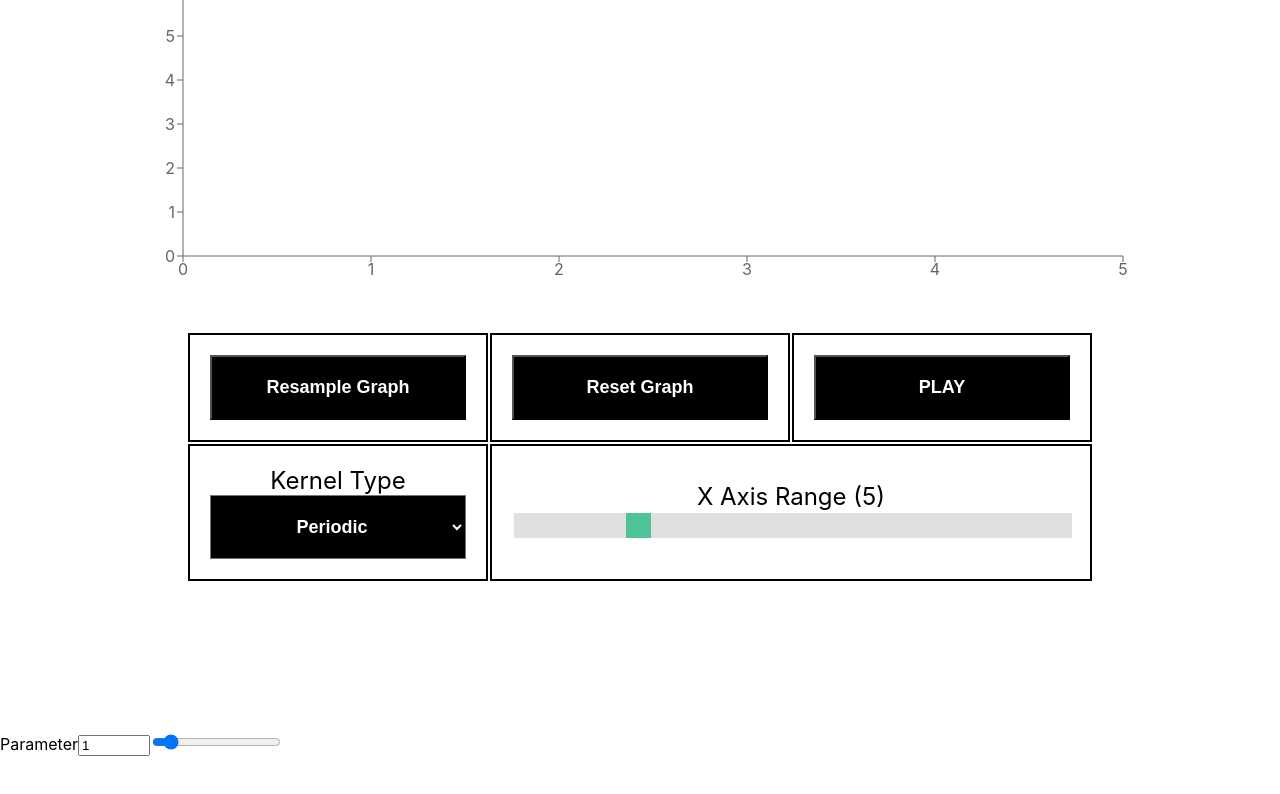
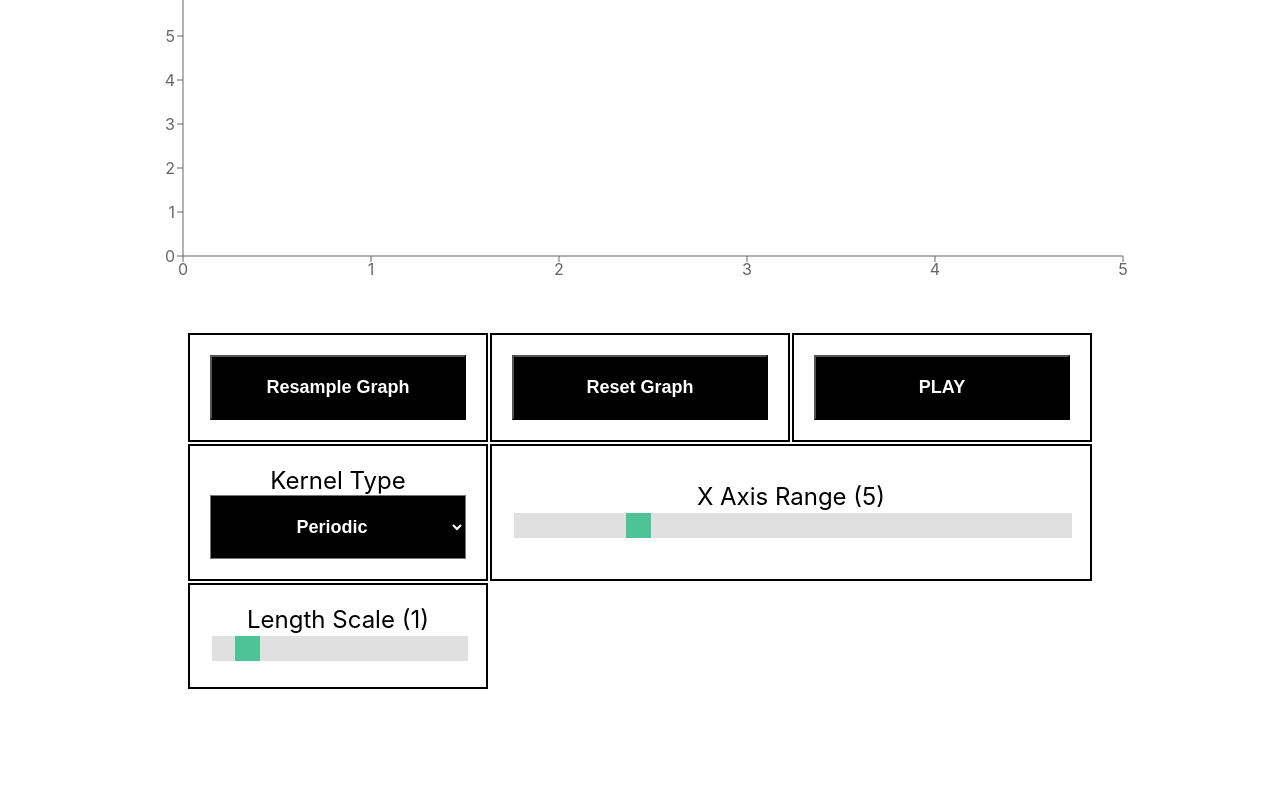
Before and after one commit to mrkobhrai/drawing-sounds, a React (Create React App) app in the folder frontend/: page / in a window 1280 px wide. Shown: the part 422-1216 px from the top of the page. Before the commit the page ends 1178 px from the top, so only its background shows below. Built offline with nearby package versions, Linux system fonts and the light colour scheme.

Commit message:
Add folders for the frontend components and utils; Add a slider component

```diff
--- a/frontend/src/App.tsx
+++ b/frontend/src/App.tsx
@@ -1,20 +1,15 @@
 import React, {ChangeEvent, useRef, useState} from 'react';
 import './App.css';
 import './SASSStyles.scss';
-import SoundGenerator from './SoundGenerator';
-import PointFetcher from './PointFetcher';
-import SoundGraph from './SoundGraph';
+import SoundGenerator from './utils/SoundGenerator';
+import PointFetcher from './utils/PointFetcher';
+import SoundGraph from './components/SoundGraph';
 
 function App() {
   const graphRef = useRef<SoundGraph>(null);
   const [soundGenerator] = useState<SoundGenerator>(new SoundGenerator());
   const [pointFetcher] = useState<PointFetcher>(new PointFetcher());
-  const [parameter, setParameter] = useState(1);
   const [inputGraph] = useState(<SoundGraph ref={graphRef}  soundGenFunc={soundGenerator.generateSound} resetSoundFunc={soundGenerator.resetSound} getDataFunc={pointFetcher.fetchData} playSoundFunc={soundGenerator.playFromStart} />)
-
-  const updateParameter: (event: ChangeEvent<HTMLInputElement>) => void = (event) => {
-    setParameter(parseFloat(event.target.value))
-  }
 
   return  (
     <div>
@@ -22,10 +17,6 @@ function App() {
       <h3><i>Made by 3rd Year Imperial College Computing Students</i></h3>
       {inputGraph}
       <div/>
-      <label> Parameter
-        <input type="number" min={0} max={10} step={0.5} value={parameter} onChange={updateParameter}/>
-        <input type="range" min={0} max={10} step={0.5} value={parameter} onChange={updateParameter}/>
-      </label>
     </div>
   )
 }
--- /dev/null
+++ b/frontend/src/components/Slider.tsx
@@ -0,0 +1,19 @@
+import React from "react";
+
+interface Props {
+    name: string,
+    min: number,
+    max: number,
+    step?: number,
+    value: number,
+    onChange: React.ChangeEventHandler<HTMLInputElement>,
+}
+
+const Slider = (props: Props): JSX.Element => {
+    return <label className="paramLabel">
+        {props.name}
+        <input type="range" min={props.min} max={props.max} step={props.step ?? 1} value={props.value} onChange={props.onChange} className="slider"/>
+    </label>
+}
+
+export default Slider
--- a/frontend/src/SoundGraph.tsx
+++ b/frontend/src/components/SoundGraph.tsx
@@ -1,6 +1,7 @@
 import React from "react";
 import { Line, XAxis, YAxis, Tooltip, ComposedChart, Scatter } from 'recharts';
-import {FetchDataBody} from "./PointFetcher";
+import {FetchDataBody} from "../utils/PointFetcher";
+import Slider from "./Slider";
 
 interface Props {
     width?: number,
@@ -17,7 +18,8 @@ interface Props {
 interface State {
     userPoints: { x: number; y: number; }[]
     generatedPoints: { x: number; y: number; }[]
-    kernel: string
+    kernel: string,
+    lengthScale: number,
     maxX: number,
     maxY: number,
 }
@@ -36,6 +38,7 @@ class SoundGraph extends React.Component<Props, State> {
         userPoints: [],
         generatedPoints: [],
         kernel: 'periodic',
+        lengthScale: 1,
         maxX: 5,
         maxY: 10,
     }
@@ -53,6 +56,11 @@ class SoundGraph extends React.Component<Props, State> {
 
     handleXAxisSet = (e:any) => {
         this.setState({maxX: parseInt(e.target.value)});
+        this.onPlot();
+    }
+
+    handleLengthscaleSet = (e:any) => {
+        this.setState({lengthScale: parseInt(e.target.value)});
         this.onPlot();
     }
 
@@ -135,12 +143,12 @@ class SoundGraph extends React.Component<Props, State> {
                                 </label>
                             </td>
                             <td className="params" colSpan={2}>
-                                <label className="paramLabel">
-                                X Axis Range ({this.state.maxX})
-                                    <div className="slidecontainer">
-                                        <input type="range" min="1" max="20" onChange={(e)=>this.handleXAxisSet(e)} value={this.state.maxX} className="slider" id="myRange" />
-                                    </div>
-                                </label>
+                                <Slider name={`X Axis Range (${this.state.maxX})`} min={1} max={20} value={this.state.maxX} onChange={(e) => this.handleXAxisSet(e)}/>
+                            </td>
+                        </tr>
+                        <tr>
+                            <td className={"params"}>
+                                <Slider name={`Length Scale (${this.state.lengthScale})`} min={0} max={10} value={this.state.lengthScale} onChange={(e) => this.handleLengthscaleSet(e)}/>
                             </td>
                         </tr>
                     </table>
```
Also changed, not shown: frontend/src/components/GraphPoint.tsx (renamed from frontend/src/GraphPoint.tsx), frontend/src/utils/PointFetcher.ts (renamed from frontend/src/PointFetcher.ts), frontend/src/utils/SoundGenerator.ts (renamed from frontend/src/SoundGenerator.ts), 1 other file (tests, documents, lock files or other folders).
